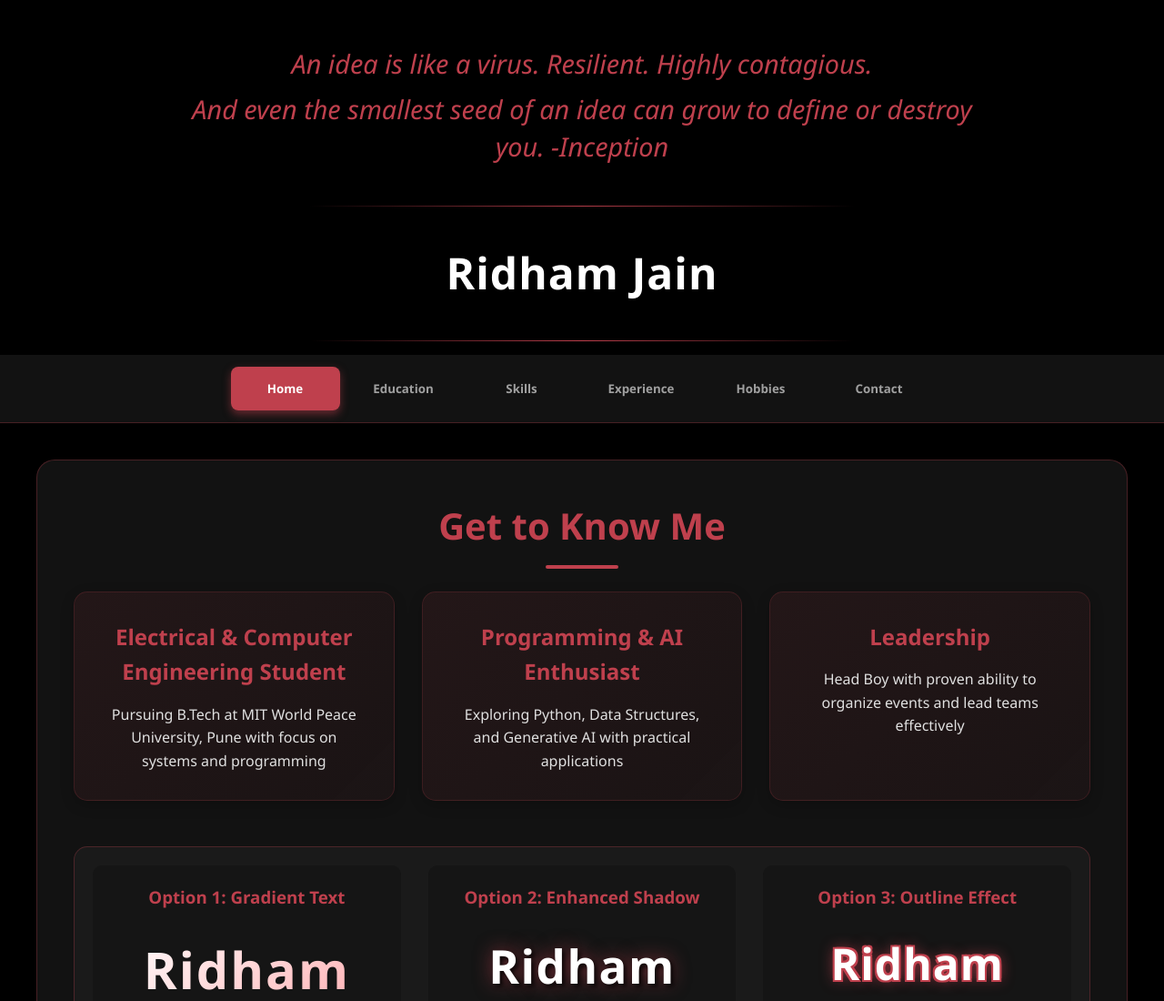
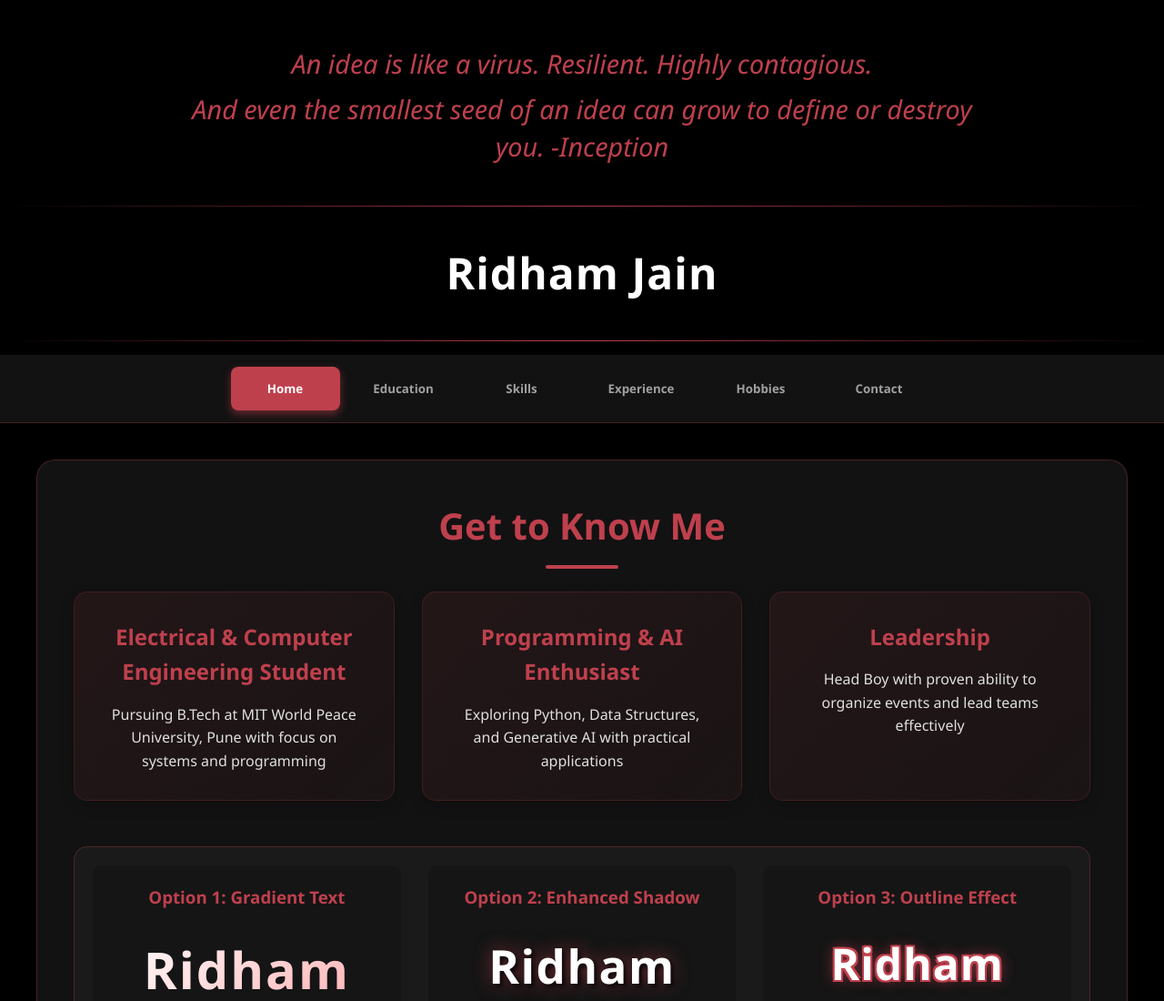
Before and after one commit to 2808rishu/2808rishu.github.io, a plain HTML site: page index.html in a window 1280 px wide. Shown: the top 1100 px of the page at 91% size. Drawn offline with Linux system fonts and the light colour scheme.

Commit message:
Update separator lines to span full page width

```diff
--- a/style.css
+++ b/style.css
@@ -94,8 +94,8 @@ li::before {
     height: 1px;
     background: linear-gradient(90deg, transparent, #bf404d, transparent);
     margin: 15px auto;
-    width: 80%;
-    max-width: 600px;
+    width: 100%;
+    max-width: 100%;
 }
 
 .name {
```
